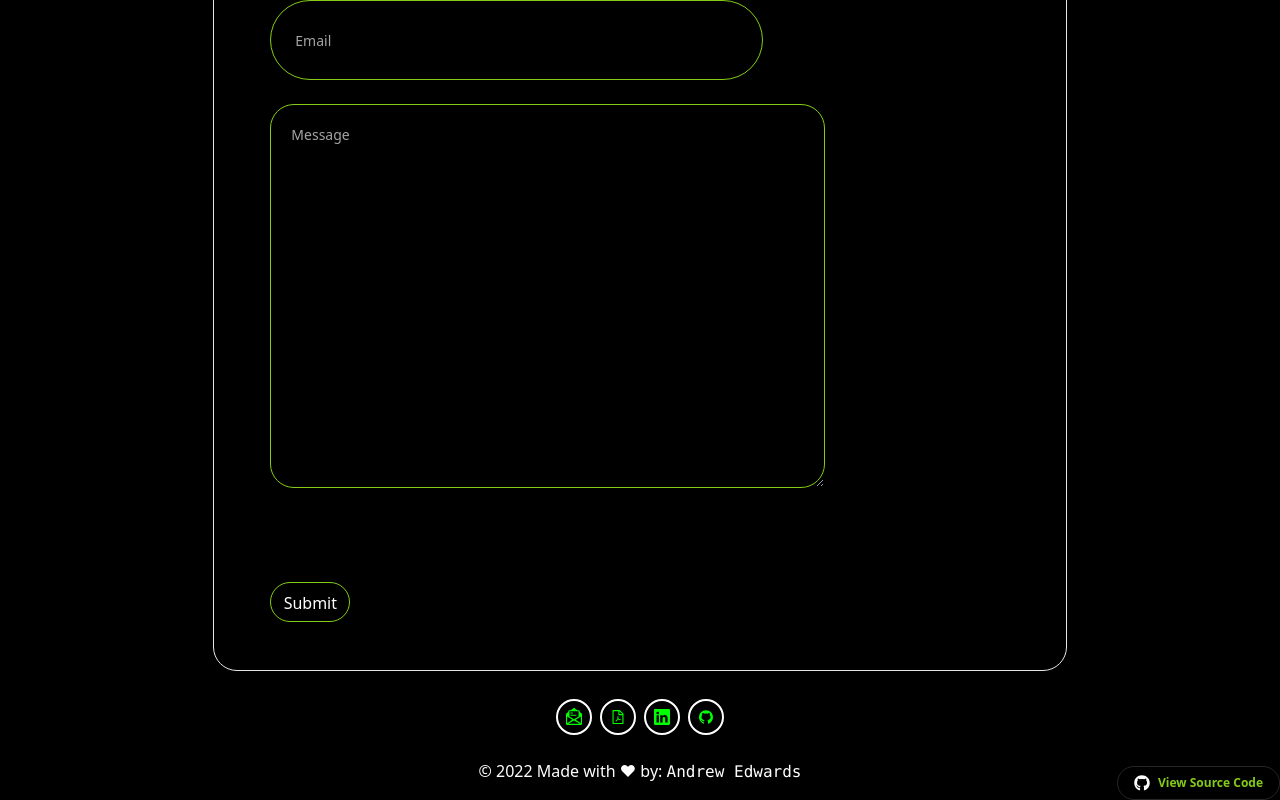
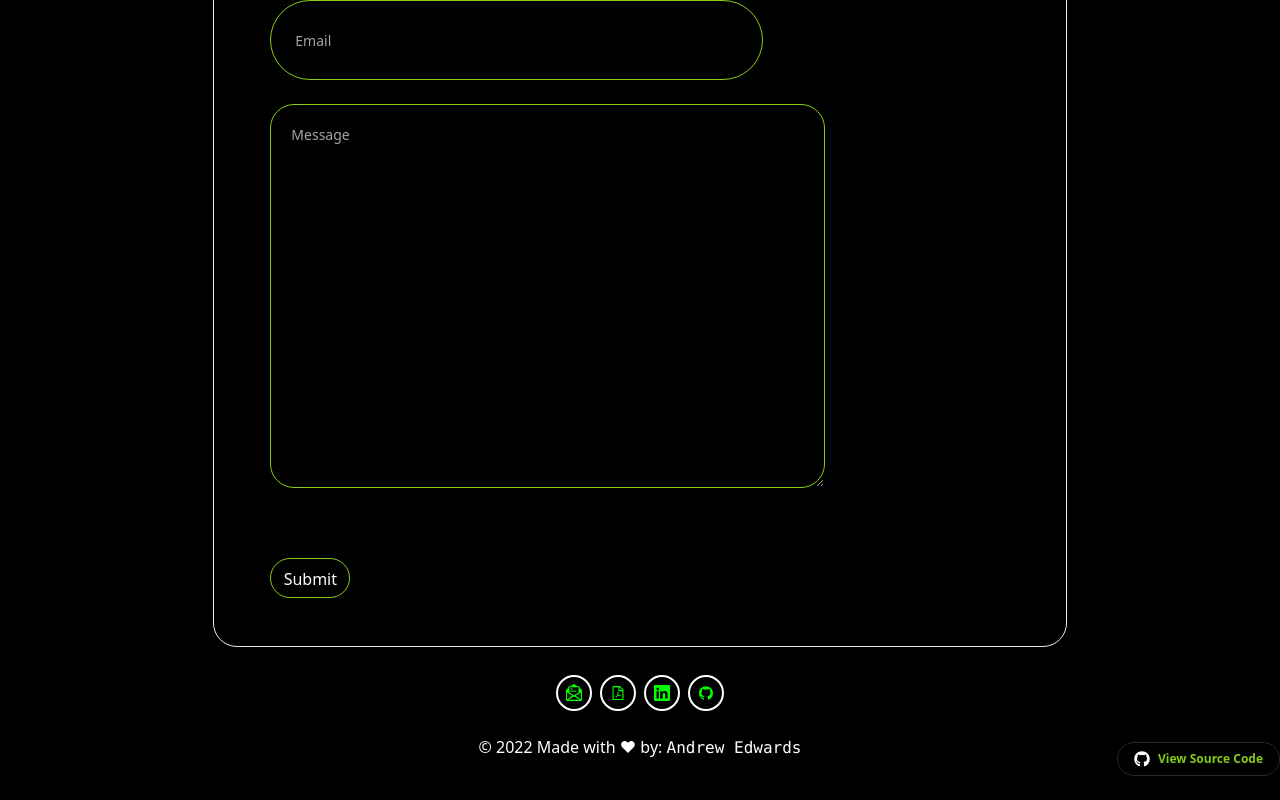
Before and after one commit to Andrew87E/Edwards.codes, a Next.js app: page /contact in a window 1280 px wide. Shown: the part 385-1185 px from the top of the page. After the commit the page ends 1161 px from the top, so only its background shows below. Built offline with nearby package versions, Linux system fonts and the light colour scheme; no server answers; a web font is replaced by a local one.

Commit message:
button fix

```diff
--- a/pages/contact.tsx
+++ b/pages/contact.tsx
@@ -58,13 +58,13 @@ const ContactMe: GetStaticProps = () => {
                                             required
                                             maxLength={280}
                                         />
+                                        <input
+                                            className="border p-2 border-lime-500 hover:bg-gray-900 text-white rounded-full w-20 h-10 cursor-pointer"
+                                            type="submit"
+                                            value="Submit"
+                                        ></input>
                                     </div>
                                 </div>
-                                <input
-                                    className="border p-2 border-lime-500 hover:bg-gray-900 text-white rounded-full w-20 h-10 cursor-pointer"
-                                    type="submit"
-                                    value="Submit"
-                                ></input>
                             </form>
                         </div>
                     </section>
```
